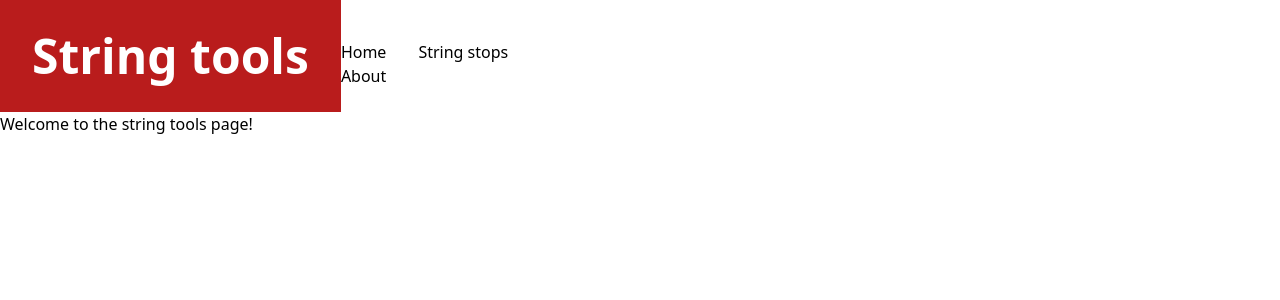
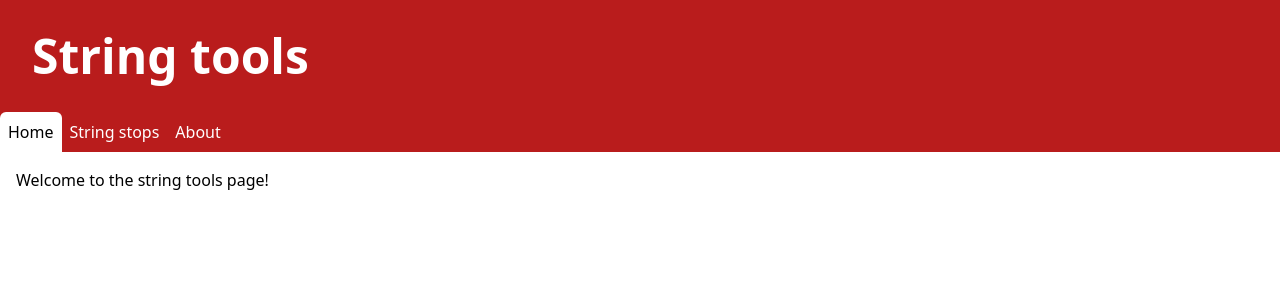
Before and after one commit to icalvo/StringTools, a Vue app: page / in a window 1280 px wide. Shown: the top 300 px of the page. Built offline with nearby package versions, Linux system fonts and the light colour scheme.

Commit message:
Header formatting

```diff
--- a/src/App.vue
+++ b/src/App.vue
@@ -3,81 +3,24 @@ import { RouterLink, RouterView } from 'vue-router'
 </script>
 
 <template>
-  <header>
-    <h1 class="text-5xl text text-center p-8 font-extrabold text-white bg-red-700">String tools</h1>
+  <header class="text-white bg-red-700">
+    <h1 class="text-5xl text p-8 font-extrabold">String tools</h1>
 
     <div class="wrapper">
       <nav>
-        <RouterLink to="/">Home</RouterLink>
-        <RouterLink to="/stringstops">String stops</RouterLink>
-        <RouterLink to="/about">About</RouterLink>
+        <RouterLink to="/" class="inline-block p-2">Home</RouterLink>
+        <RouterLink to="/stringstops" class="inline-block p-2">String stops</RouterLink>
+        <RouterLink to="/about" class="inline-block p-2">About</RouterLink>
       </nav>
     </div>
   </header>
 
-  <RouterView />
+  <div class="p-4">
+    <RouterView />
+  </div>
 </template>
-
-<style scoped>
-header {
-  line-height: 1.5;
-  max-height: 100vh;
-}
-
-.logo {
-  display: block;
-  margin: 0 auto 2rem;
-}
-
-nav {
-  width: 100%;
-  font-size: 12px;
-  text-align: center;
-  margin-top: 2rem;
-}
-
-nav a.router-link-exact-active {
-  color: var(--color-text);
-}
-
-nav a.router-link-exact-active:hover {
-  background-color: transparent;
-}
-
-nav a {
-  display: inline-block;
-  padding: 0 1rem;
-  border-left: 1px solid var(--color-border);
-}
-
-nav a:first-of-type {
-  border: 0;
-}
-
-@media (min-width: 1024px) {
-  header {
-    display: flex;
-    place-items: center;
-    padding-right: calc(var(--section-gap) / 2);
+<style lang="postcss" scoped>
+  nav .router-link-active {
+    @apply text-black bg-white rounded-t-md
   }
-
-  .logo {
-    margin: 0 2rem 0 0;
-  }
-
-  header .wrapper {
-    display: flex;
-    place-items: flex-start;
-    flex-wrap: wrap;
-  }
-
-  nav {
-    text-align: left;
-    margin-left: -1rem;
-    font-size: 1rem;
-
-    padding: 1rem 0;
-    margin-top: 1rem;
-  }
-}
 </style>
```
